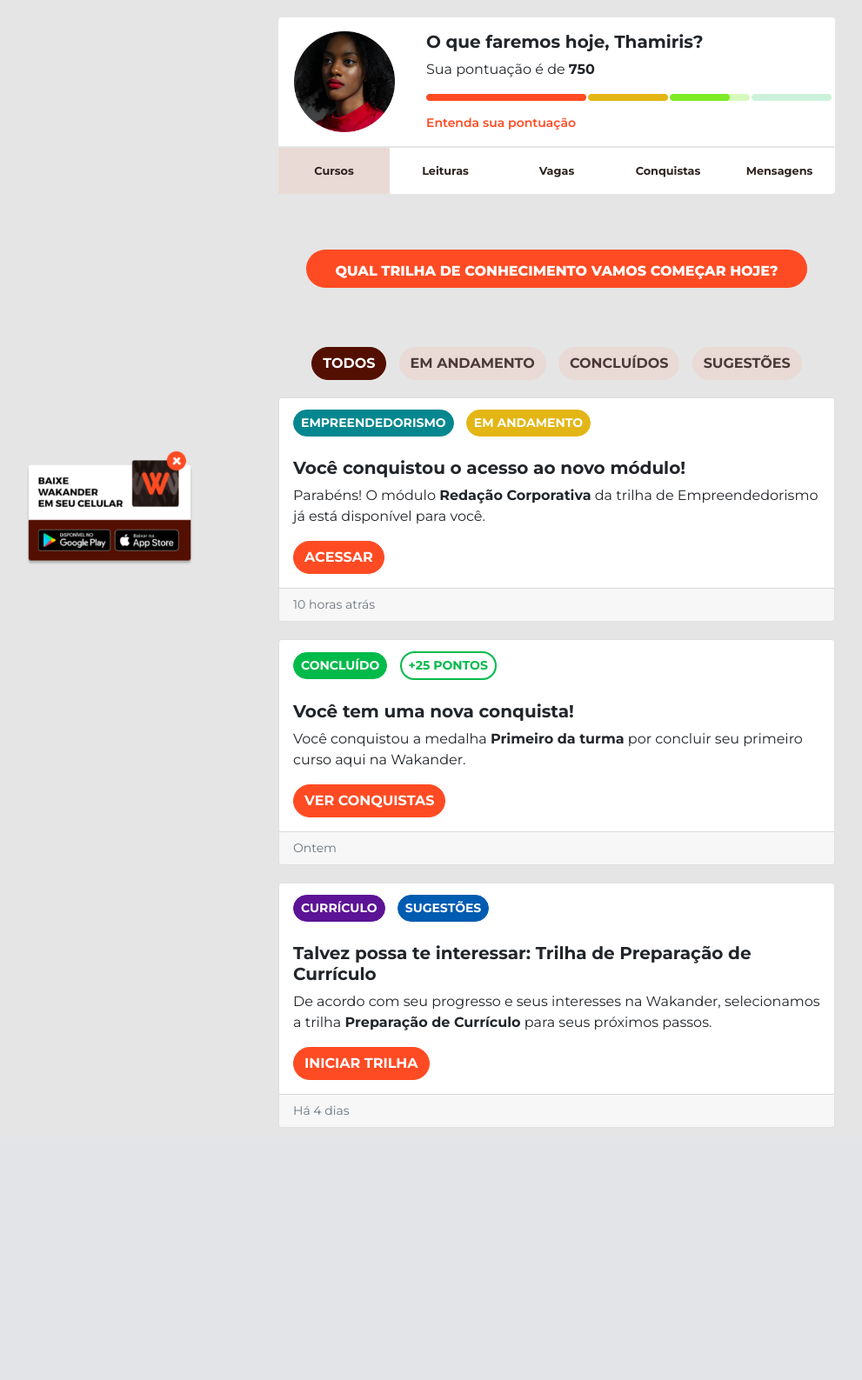
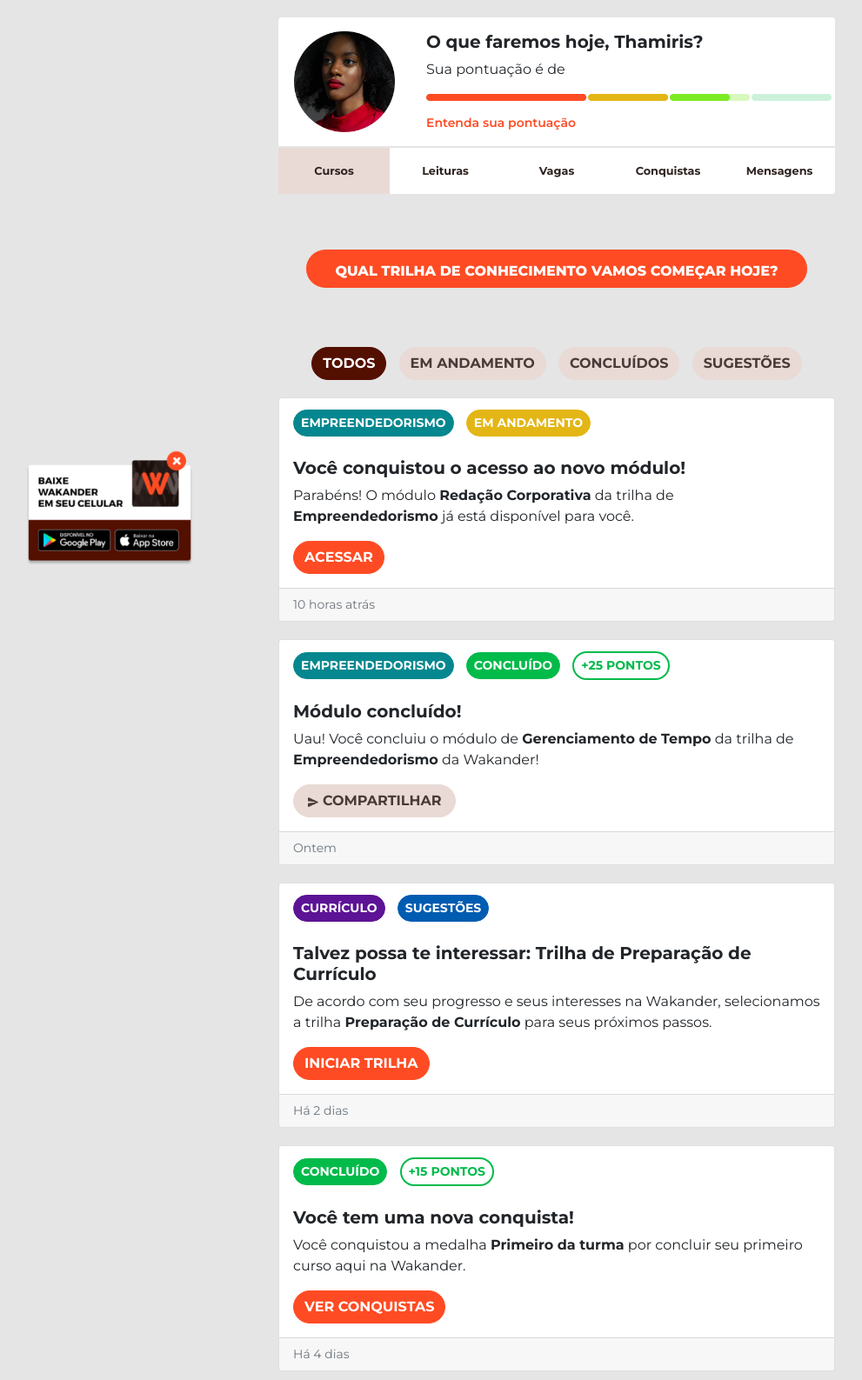
Before and after one commit to gpozzo/Wakander-Frontend, a PHP site: page /wakander-student/index.html in a window 1280 px wide. Shown: the part 120-1707 px from the top of the page at 87% size, without its empty margins (0-991 px from the left). Before the commit the page ends 1416 px from the top, so only its background shows below. Run offline with PHP 8.4, Linux system fonts and the light colour scheme; some libraries are stand-ins or nearby versions.

Commit message:
Enhancements

```diff
--- a/wakander-student/index.html
+++ b/wakander-student/index.html
@@ -43,7 +43,7 @@
                     <div class="col" style="padding:0">
                         <div class="card-body">
                             <h5 class="card-title">O que faremos hoje, Thamiris?</h5>
-                            <p class="card-text">Sua pontuação é de <b>750</b></p>
+                            <p class="card-text">Sua pontuação é de <span id="userRating" style="font-weight:700"></span></p>
 
                             <!-- <div class="progress">
                                 <div class="progress-bar bg-danger" role="progressbar" style="width: 40%" aria-valuenow="40"
@@ -108,7 +108,7 @@
                     </div>
                     <div class="card-body">
                         <h5 class="card-title">Você conquistou o acesso ao novo módulo!</h5>
-                        <p class="card-text">Parabéns! O módulo <b>Redação Corporativa</b> da trilha de Empreendedorismo já está disponível para você.</p>
+                        <p class="card-text">Parabéns! O módulo <b>Redação Corporativa</b> da trilha de <b>Empreendedorismo</b> já está disponível para você.</p>
                         <label href="#" class="btn btn-primary rounded-pill see-more-button">ACESSAR</label>
                     </div>
                     <div class="card-footer">
@@ -120,13 +120,14 @@
             <div class="card-container">
                 <div class="card">
                     <div class="card-header" style="background:white; border: 0px; margin-top: 5px">
+                        <label class="btn btn-primary btn-sm rounded-pill tag tag-empreendedorismo">EMPREENDEDORISMO</label>
                         <label class="btn btn-primary btn-sm rounded-pill tag tag-concluido">CONCLUÍDO</label>
                         <label class="btn btn-primary btn-sm rounded-pill tag tag-pontos">+25 PONTOS</label>
                     </div>
                     <div class="card-body">
-                        <h5 class="card-title">Você tem uma nova conquista!</h5>
-                        <p class="card-text">Você conquistou a medalha <b>Primeiro da turma</b> por concluir seu primeiro curso aqui na Wakander.</p>
-                        <label href="#" class="btn btn-primary rounded-pill see-more-button">VER CONQUISTAS</label>
+                        <h5 class="card-title">Módulo concluído!</h5>
+                        <p class="card-text">Uau! Você concluiu o módulo de <b>Gerenciamento de Tempo</b> da trilha de <b>Empreendedorismo</b> da Wakander!</p>
+                        <label href="#" class="btn btn-primary rounded-pill filter-tag"><img src="img/share.png" style="width:8%"></img> COMPARTILHAR</label>
                     </div>
                     <div class="card-footer">
                         <p class="card-text"><small class="text-muted">Ontem</small></p>
@@ -145,6 +146,23 @@
                         <p class="card-text">De acordo com seu progresso e seus interesses na Wakander, selecionamos a trilha
                             <b>Preparação de Currículo</b> para seus próximos passos.</p>
                         <label href="#" class="btn btn-primary rounded-pill see-more-button">INICIAR TRILHA</label>
+                    </div>
+                    <div class="card-footer">
+                        <p class="card-text"><small class="text-muted">Há 2 dias</small></p>
+                    </div>
+                </div>
+            </div>
+
+            <div class="card-container">
+                <div class="card">
+                    <div class="card-header" style="background:white; border: 0px; margin-top: 5px">
+                        <label class="btn btn-primary btn-sm rounded-pill tag tag-concluido">CONCLUÍDO</label>
+                        <label class="btn btn-primary btn-sm rounded-pill tag tag-pontos">+15 PONTOS</label>
+                    </div>
+                    <div class="card-body">
+                        <h5 class="card-title">Você tem uma nova conquista!</h5>
+                        <p class="card-text">Você conquistou a medalha <b>Primeiro da turma</b> por concluir seu primeiro curso aqui na Wakander.</p>
+                        <label href="#" class="btn btn-primary rounded-pill see-more-button">VER CONQUISTAS</label>
                     </div>
                     <div class="card-footer">
                         <p class="card-text"><small class="text-muted">Há 4 dias</small></p>
@@ -394,5 +412,16 @@
             <img src="img/floater-app.png" ></img>
         </div>
 
+        <div id="myModal" class="modal" tabindex="-1">
+            <div class="modal-dialog modal-dialog-centered">
+              <div class="modal-content">
+                <div class="modal-body"><center>
+                  <p style="font-weight:700">Parabéns! Você conquistou 10 pontos<br>pela leitura concluída! :)</p>
+                  <button type="button" class="btn btn-secondary see-more-button" data-bs-dismiss="modal" onClick="getPoints()">Voltar ao perfil</button></center>
+                </div>
+              </div>
+            </div>
+          </div>
+
     </body>
 </html>
--- a/wakander-student/index.js
+++ b/wakander-student/index.js
@@ -1,5 +1,7 @@
 $(function () {
     $('[data-toggle="collapse"]').collapse();
+    getBooks();
+    getPoints();
 });
 
 window.onload = routing;
@@ -26,8 +28,6 @@
         let tabs = document.querySelectorAll(".navigation-tab");
         tabs.forEach(tab => tab.style.display = 'none');
         document.getElementById(tab).style.display = 'block';
-
-        if(tab == 'leituras') getBooks();
     }
 }
 
@@ -45,12 +45,6 @@
     }
 }
 
-/*function changeDropdownImg() {
-    let currentImg = document.getElementById('dropdownImg').src;
-    if(currentImg.includes('arrow-down')) { document.getElementById('dropdownImg').src = currentImg.replace('arrow-down', 'arrow-up'); }
-    else { document.getElementById('dropdownImg').src = currentImg.replace('arrow-up', 'arrow-down'); }
-}*/
-
 function getBooks() {
     var labels = ['SUGESTÕES', 'EM ANDAMENTO', 'CONCLUÍDO'];
 
@@ -64,9 +58,14 @@
             data.results.forEach(book => {
                 if(i == 3) { i = 0; }
                 let label = labels[i];
-                let labelClass = 'tag-em-andamento';
-                if(label == 'CONCLUÍDO') labelClass = 'tag-concluido';
-                if(label == 'SUGESTÕES') labelClass = 'tag-sugestoes';
+                let additionalButton = '';
+                let labelClass = 'tag-livro-em-andamento';
+                if(label == 'CONCLUÍDO') labelClass = 'tag-pontos';
+                if(label == 'SUGESTÕES') labelClass = 'tag-livro-sugestoes';
+
+                if(label == 'EM ANDAMENTO') {
+                    additionalButton = `<a href="#" onClick="markBookAsRead()" class="btn btn-primary btn-sm rounded-pill success-button">MARCAR COMO CONCLUÍDA</a><br>`;
+                }
 
                 let html = `<div class="card-container">
                             <div class="card mb-3" style="border:0px">
@@ -79,7 +78,8 @@
                                             <label class="btn btn-primary btn-sm rounded-pill tag ${labelClass}">${labels[i]}</label>
                                             <h5 class="card-title" style="margin-top:10px;"><b>${book.name}</b></h5>
                                             <p class="card-text muted-text" style="margin-bottom:0">Autor(a): ${book.author}</p>
-                                            <p class="card-text muted-text">Ano: ${book.year}</p><br>
+                                            <p class="card-text muted-text">Ano: ${book.year}</p>
+                                            ${additionalButton}
                                         </div>
                                     </div>
                                 </div>
@@ -95,7 +95,54 @@
     });
 }
 
-/*function getTrails() {
+function markBookAsRead() {
+    var myModal = new bootstrap.Modal(document.getElementById('myModal'));
+    myModal.toggle();
+    addPoints(10);
+}
+
+function getPoints () {
+    $.ajax({
+        type: 'GET',
+        url: `https://wakanderbackend.herokuapp.com/bylist/users/0/thamirisoliveira@gmail.com`,
+        contentType: 'json',
+        success: function (data) {
+            document.getElementById('userRating').innerText = data.rating;
+        },
+        error: function(err) {
+            console.log(err);
+        }
+    });
+}
+
+function addPoints (points) {
+
+    let obj = {
+        "email": "thamirisoliveira@gmail.com",
+        "password": "12345678",
+        "addRating": points
+    };
+
+    let json = JSON.stringify(obj);
+
+    console.log(json);
+
+    $.ajax({
+        type: 'PUT',
+        url: `https://wakanderbackend.herokuapp.com/addRating`,
+        data: json,
+        dataType: "json",
+        contentType: "application/json",
+        success: function (data) {
+            console.log(data);
+        },
+        error: function(err) {
+            console.log(err);
+        }
+    });
+}
+
+function getTrails() {
     $.ajax({
         type: 'GET',
         url: `https://wakanderbackend.herokuapp.com/list/trails`,
@@ -115,7 +162,7 @@
             console.log(err);
         }
     });
-}*/
+}
 
 /* Logic for the dropdown menu in the home page */
 $(function () {
@@ -163,50 +210,3 @@
         $currentSel.children('select').prop('selectedIndex', index + 1);
     });
 });
-
-function cu() {
-    /* Logic for the dropdown menu in the home page */
-    $('.sel').each(function() {
-        $(this).children('select').css('display', 'none');
-
-        var $current = $(this);
-
-        $(this).find('option').each(function(i) {
-        if (i == 0) {
-            $current.prepend($('<div>', {
-            class: $current.attr('class').replace(/sel/g, 'sel__box')
-            }));
-
-            var placeholder = $(this).text();
-            $current.prepend($('<span>', {
-            class: $current.attr('class').replace(/sel/g, 'sel__placeholder'),
-            text: placeholder,
-            'data-placeholder': placeholder
-            }));
-
-            return;
-        }
-
-        $current.children('div').append($('<span>', {
-            class: $current.attr('class').replace(/sel/g, 'sel__box__options'),
-            text: $(this).text()
-        }));
-        });
-    });
-
-    $('.sel').click(function() {
-        $(this).toggleClass('active');
-    });
-
-    $('.sel__box__options').click(function() {
-        var txt = $(this).text();
-        var index = $(this).index();
-
-        $(this).siblings('.sel__box__options').removeClass('selected');
-        $(this).addClass('selected');
-
-        var $currentSel = $(this).closest('.sel');
-        $currentSel.children('.sel__placeholder').text(txt);
-        $currentSel.children('select').prop('selectedIndex', index + 1);
-    });
-}
--- a/wakander-student/style.css
+++ b/wakander-student/style.css
@@ -91,7 +91,8 @@
 .tag-concluido, .tag-concluido:hover, .tag-concluido:focus, .tag-concluido:active { background: #00BA4A; border: 1px solid #00BA4A; }
 .tag-curriculo, .tag-curriculo:hover, .tag-curriculo:focus, .tag-curriculo:active { background: #5C1395; border: 1px solid #5C1395; }
 .tag-pontos, .tag-pontos:hover, .tag-pontos:focus, .tag-pontos:active { color: #00BA4A; background: white; border: 2px solid  #00BA4A; }
-
+.tag-livro-em-andamento, .tag-livro-em-andamento:hover, .tag-livro-em-andamento:focus  { color: #E3B615; background: white; border: 2px solid  #E3B615; }
+.tag-livro-sugestoes, .tag-livro-sugestoes:hover, .tag-livro-sugestoes:focus { color: #005CB1; background: white; border: 2px solid  #005CB1; }
 
 .novo-curso, .novo-curso:hover, .novo-curso:focus {
     margin-top:8px;
```
